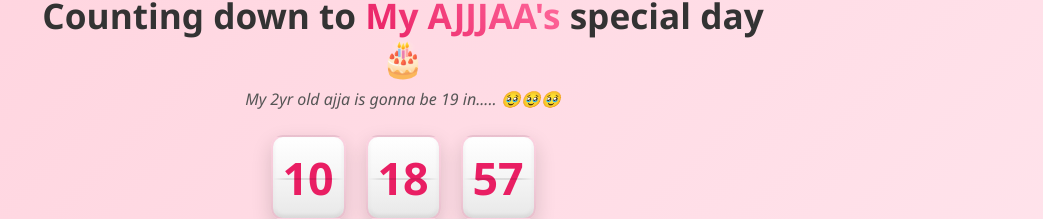
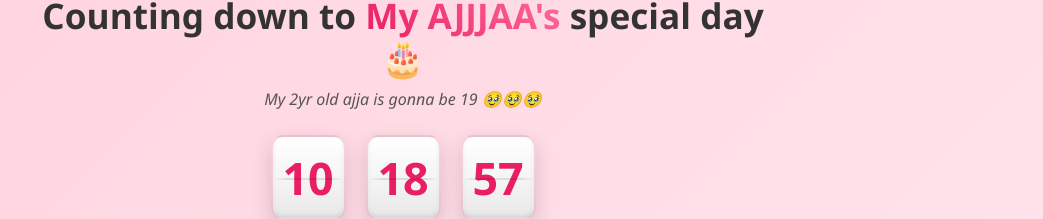
Before and after one commit to Lax-07/suprise, a React (Vite) app: page / in a window 1280 px wide. Shown: the part 213-432 px from the top of the page, without its empty margins (237-1280 px from the left). Built offline with nearby package versions, Linux system fonts and the light colour scheme.

Commit message:
curtain fix

```diff
--- a/src/App.jsx
+++ b/src/App.jsx
@@ -105,7 +105,7 @@ function App() {
               </>
             )}
           </h1>
-          <p>My 2yr old ajja is gonna be 19 in..... 🥹🥹🥹</p>
+          <p>My 2yr old ajja is gonna be 19 🥹🥹🥹</p>
         </section>
 
         <Countdown
--- a/src/components/MessageCard.css
+++ b/src/components/MessageCard.css
@@ -135,11 +135,11 @@
 
 /* Opened state */
 .curtain-wrapper.opened .curtain-left {
-  transform: translateX(-100%) rotateY(-15deg);
+  transform: translateX(100%) rotateY(15deg);
 }
 
 .curtain-wrapper.opened .curtain-right {
-  transform: translateX(100%) rotateY(15deg);
+  transform: translateX(-100%) rotateY(-15deg);
 }
 
 /* Click hint on curtains */
```
